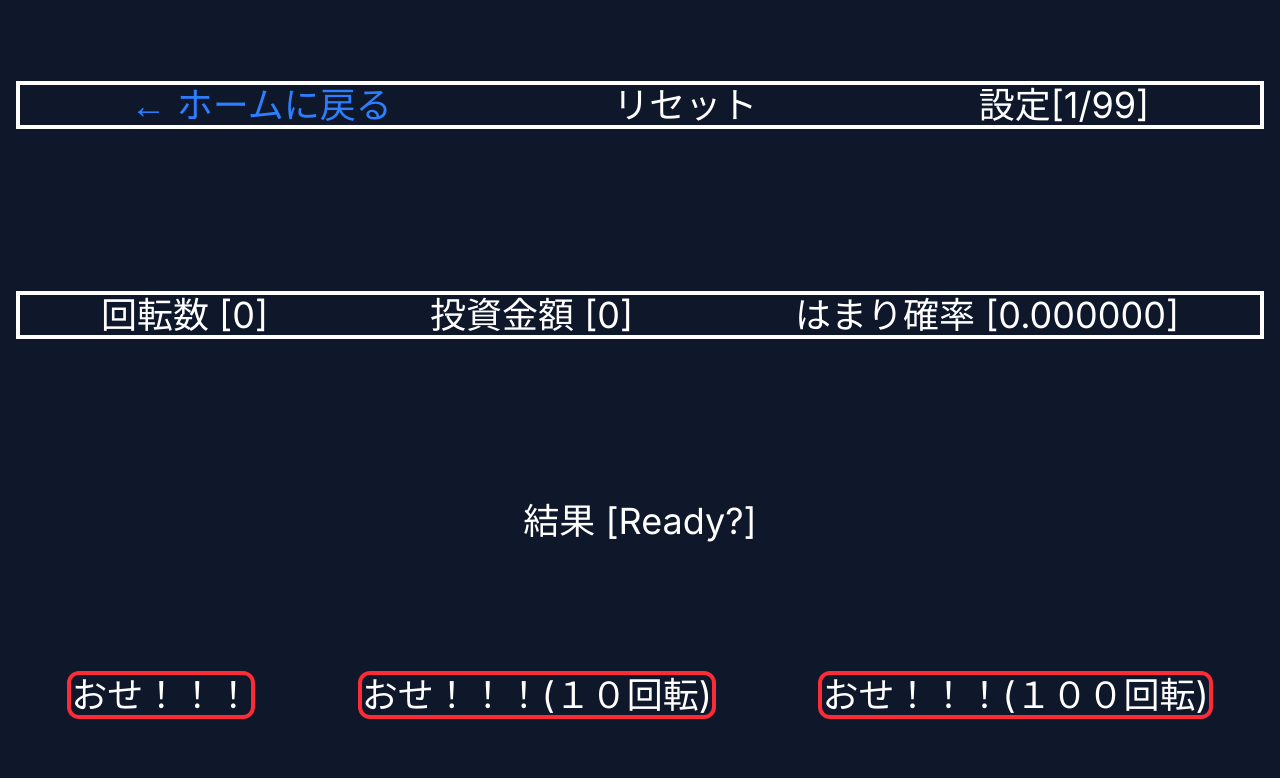
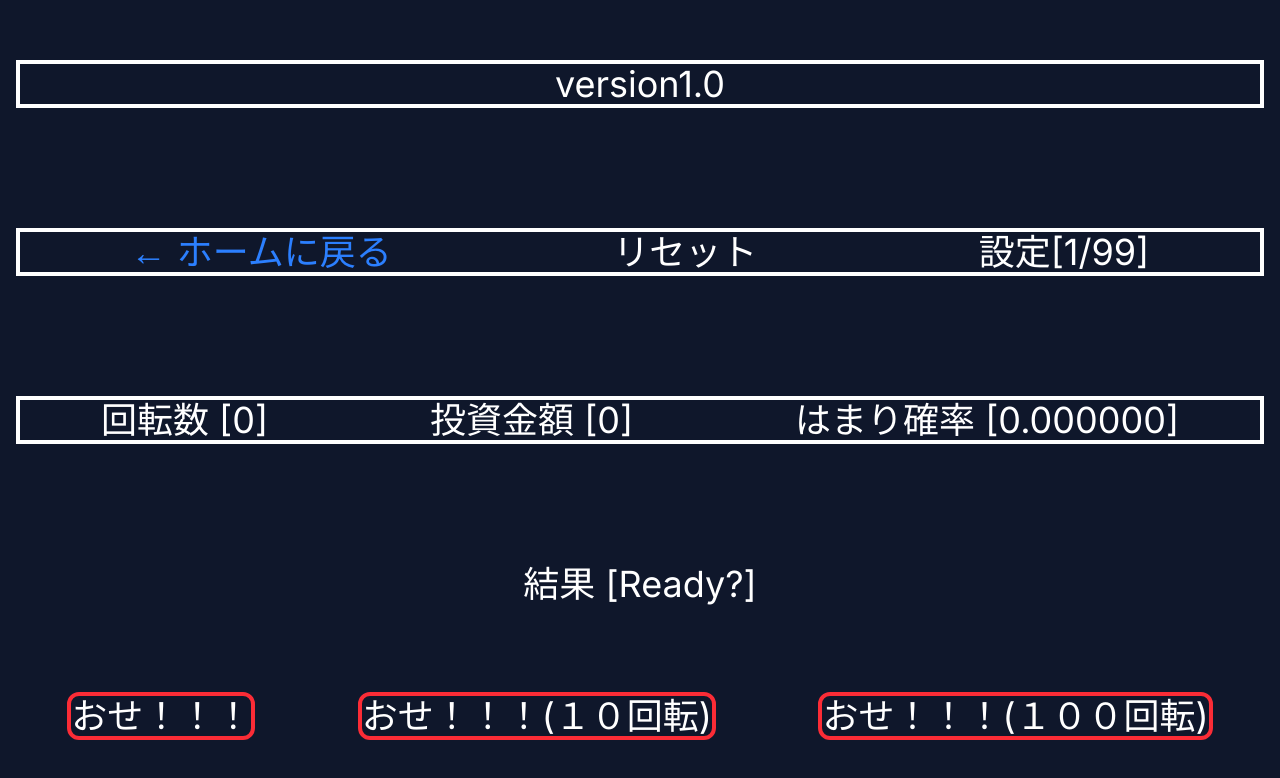
Before and after one commit to Reossann/my-universe, a Next.js app: page /pachinco in a window 1280 px wide. Shown: the top 778 px of the page. Built offline with nearby package versions, Linux system fonts and the light colour scheme.

Commit message:
feat: version表記を追加

```diff
--- a/app/pachinco/page.tsx
+++ b/app/pachinco/page.tsx
@@ -90,6 +90,9 @@ export default function P(){
             if(e.key === "r")reset()
         }}
     >
+        <div className="flex mb-8 flex-row justify-around border-4 text-4xl">
+            <div>version1.0</div>
+        </div>
             <div className="flex mb-8 flex-row justify-around border-4 text-4xl">
                 <Link href="/" className="text-blue-500 hover:underline ">
           ← ホームに戻る
```
